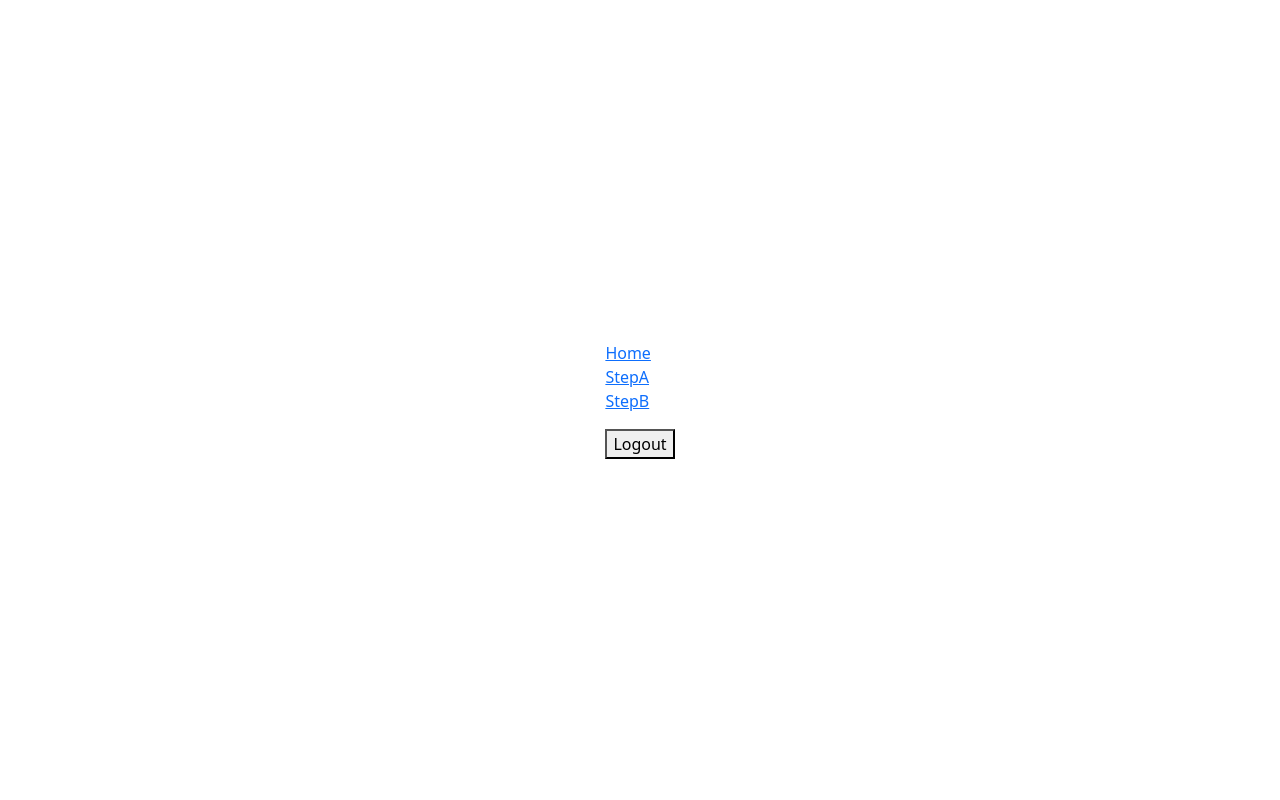
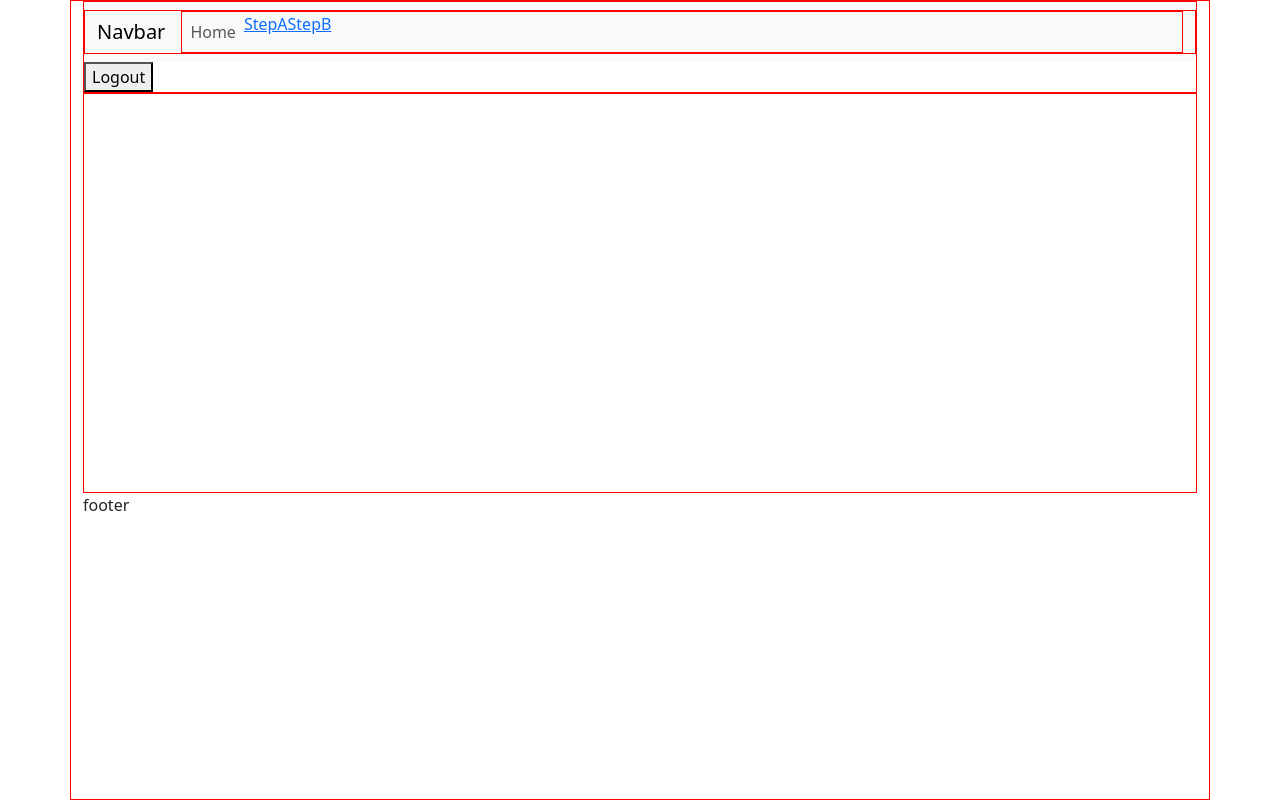
Before and after one commit to bernie-ning/react-starter, a React (Create React App) app: page / in a window 1280 px wide. Built offline with nearby package versions, Linux system fonts and the light colour scheme.

Commit message:
4 files modified, 1 added, 1 deleted

```diff
--- a/package.json
+++ b/package.json
@@ -10,7 +10,8 @@
     "mobx": "^6.10.2",
     "react": "18.2.0",
     "react-dom": "18.2.0",
-    "react-router-dom": "^6.17.0"
+    "react-router-dom": "^6.17.0",
+    "sass": "^1.69.5"
   },
   "scripts": {
     "start": "react-scripts start",
--- a/public/index.html
+++ b/public/index.html
@@ -1,5 +1 @@
-<div
-  id="root"
-  class="container d-flex flex-column justify-content-center align-items-center"
-  style="height: 100%"
-></div>
+<div id="root" class="container d-flex flex-column" style="height: 100%"></div>
--- a/src/App.tsx
+++ b/src/App.tsx
@@ -1,5 +1,5 @@
 import * as React from 'react';
-import './style.css';
+import './style.scss';
 import 'bootstrap/dist/css/bootstrap.min.css';
 import 'bootstrap/dist/js/bootstrap.bundle.min.js';
 import { BrowserRouter, Routes, Route } from 'react-router-dom';
--- a/src/pages/Layout.tsx
+++ b/src/pages/Layout.tsx
@@ -10,24 +10,50 @@ export default function Layout() {
   return (
     <>
       <div>
-        <nav>
-          <ul className="list-unstyled list-inline">
-            <li>
-              <Link to="/">Home</Link>
+        <nav className="navbar navbar-expand-lg bg-body-tertiary">
+          <div className="container-fluid">
+            <a className="navbar-brand" href="#">
+              Navbar
+            </a>
+            <button
+              className="navbar-toggler"
+              type="button"
+              data-bs-toggle="collapse"
+              data-bs-target="#navbarSupportedContent"
+              aria-controls="navbarSupportedContent"
+              aria-expanded="false"
+              aria-label="Toggle navigation"
+            >
+              <span className="navbar-toggler-icon"></span>
+            </button>
+
+            <div
+              className="collapse navbar-collapse"
+              id="navbarSupportedContent"
+            >
+              <ul className="navbar-nav me-auto mb-2 mb-lg-0">
+                <li className="nav-item">
+                  <Link className="nav-link" to="/">
+                    Home
+                  </Link>
                 </li>
-            <li>
+                <li className="nav-item">
                   <Link to="/StepA">StepA</Link>
                 </li>
-            <li>
+                <li className="nav-item">
                   <Link to="/StepB">StepB</Link>
                 </li>
               </ul>
+            </div>
+          </div>
         </nav>
         <button onClick={Logout}>Logout</button>
       </div>
-      <div>
+
+      <div className="body">
         <Outlet />
       </div>
+      <footer>footer</footer>
     </>
   );
 }
--- a/src/style.css
+++ /dev/null
@@ -1,8 +0,0 @@
-h1,
-p {
-  font-family: Lato;
-}
-html,
-body {
-  height: 100%;
-}
--- /dev/null
+++ b/src/style.scss
@@ -0,0 +1,15 @@
+$color:blue;
+
+
+h1,
+p {
+  font-family: Lato;
+}
+
+.body {
+  min-height: 400px;
+}
+
+div {
+  border: solid 1px red;
+}
```
Lines whose indentation alone changed are shown as unchanged.
